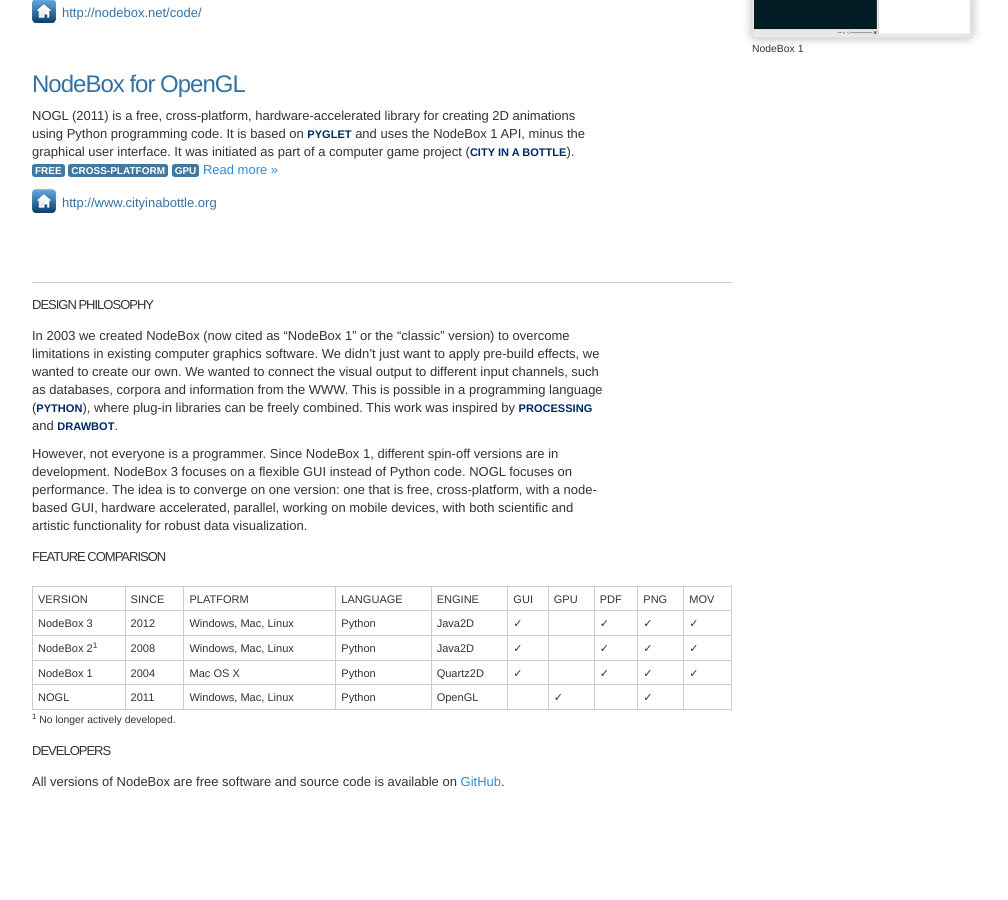
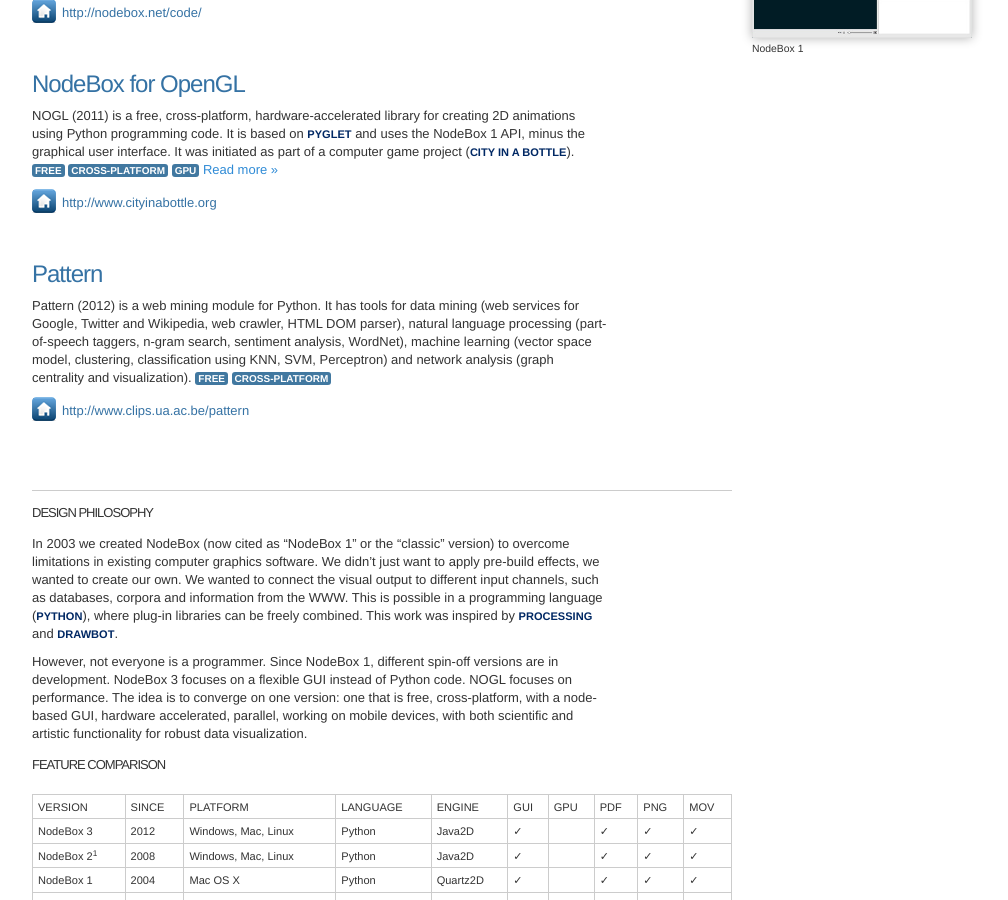
Before and after one commit to nodebox/emrg.be, a Jekyll site: the page built from software/index.md, in a window 1280 px wide and 900 px high, scrolled down 890 px. Shown: the whole window, without its empty margins (138-1146 px from the left). Built offline with Jekyll 4.4.1, drawn with Linux system fonts in a browser that asks for light colours; nearby versions of some CDN libraries; comment, search, counter and statistics services are not loaded.

Commit message:
update software

```diff
--- a/software/index.md
+++ b/software/index.md
@@ -33,6 +33,13 @@
 <span class="tag-feature">free</span> <span class="tag-feature">cross-platform</span> <span class="tag-feature">GPU</span>
 [Read more &raquo;][nogl]
 <p><a class="homepage" href="http://www.cityinabottle.org">http://www.cityinabottle.org</a></p><br>
+
+<h2>Pattern</h2>
+
+Pattern (2012) is a web mining module for Python. It has tools for data mining (web services for Google, Twitter and Wikipedia, web crawler, HTML DOM parser), natural language processing (part-of-speech taggers, n-gram search, sentiment analysis, WordNet), machine learning (vector space model, clustering, classification using KNN, SVM, Perceptron) and network analysis (graph centrality and visualization).
+<span class="tag-feature">free</span> <span class="tag-feature">cross-platform</span>
+
+<p><a class="homepage" href="http://www.clips.ua.ac.be/pattern">http://www.clips.ua.ac.be/pattern</a></p><br>
 
 <br>
 <hr>
```
